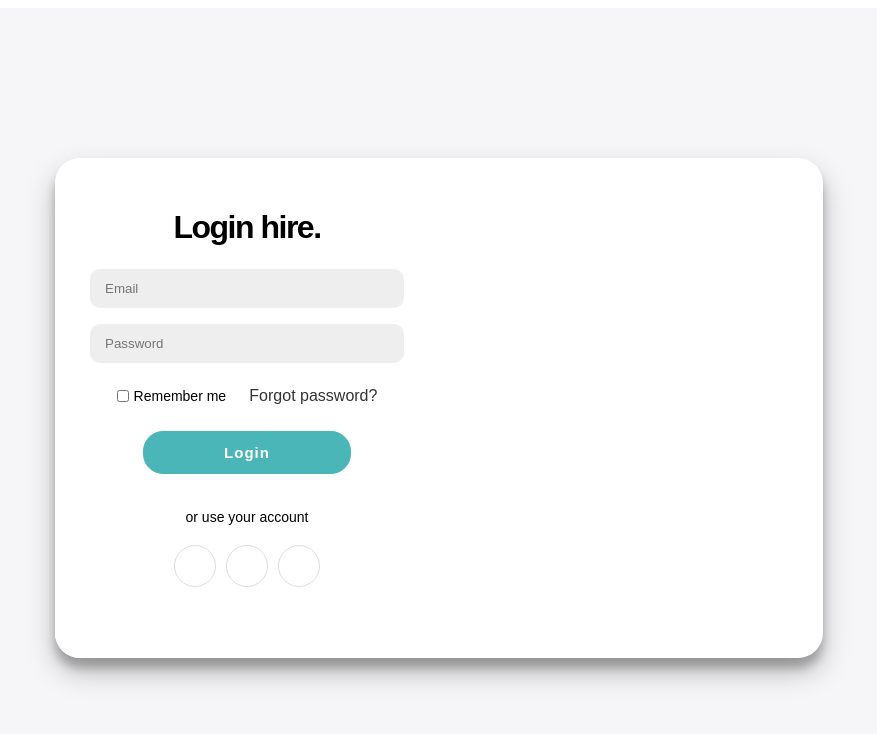
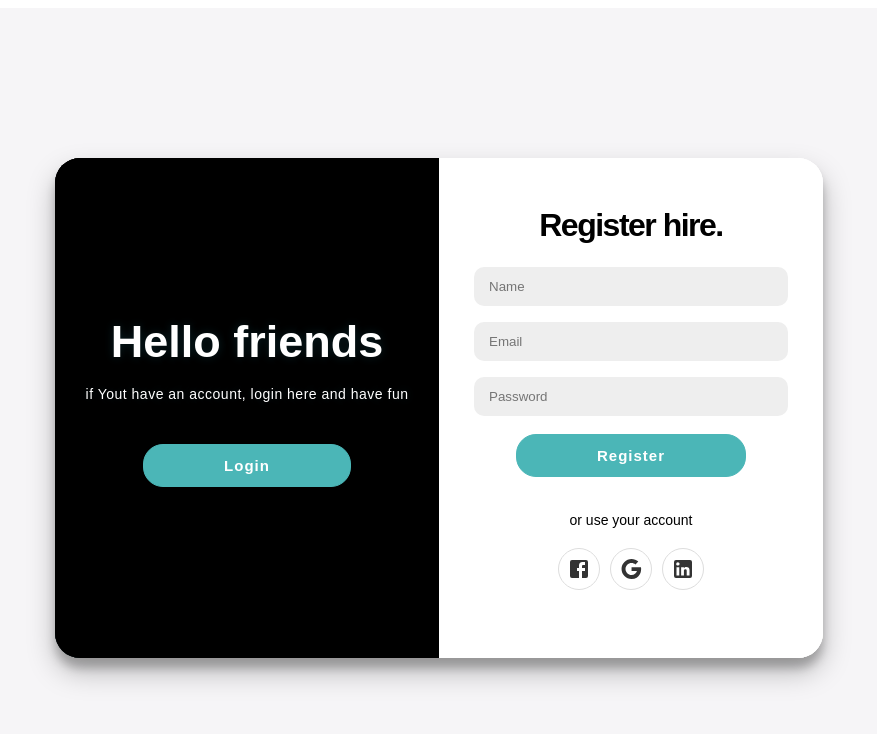
Before and after one commit to GiancarloCabrera/Web-Project, a Next.js app: page /login in a window 1280 px wide. Both pictures are taken after a click on the button "Register". Shown: the top 734 px of the page, without its empty margins (201-1078 px from the left). Built offline with nearby package versions, Linux system fonts and the light colour scheme.

Commit message:
Finishing login

```diff
--- a/components/LoginCard.jsx
+++ b/components/LoginCard.jsx
@@ -4,6 +4,9 @@ import React, { useState } from 'react'
 import { styled } from '@mui/system';
 import { Box } from '@mui/material';
 import Gif from '../assets/login_image.gif';
+import FacebookIcon from '@mui/icons-material/Facebook';
+import GoogleIcon from '@mui/icons-material/Google';
+import LinkedInIcon from '@mui/icons-material/LinkedIn';
 
 const H1 = styled('h1')({
     fontWeight: 700,
@@ -92,7 +95,13 @@ const Button = styled('button')({
     '.ghost': {
         backgroundColor: 'rgba(225, 225, 225, 0.2)',
         border: '2px solid #fff',
-        color: '#fff'
+        color: '#fff',
+        'i': {
+            position: 'absolute',
+            opacity: 0,
+            transition: '0.3s ease-in-out',
+
+        }
         // PENDIENTE POR RESLVER LOS ICONOS
         // button.ghost i {
         //     position: absolute;
@@ -129,7 +138,7 @@ const Form = styled('form')({
     padding: '0 50px',
     height: '100%',
     textAlign: 'center'
-})
+});
 
 const Input = styled('input')({
     backgroundColor: '#eee',
@@ -138,7 +147,7 @@ const Input = styled('input')({
     padding: '12px 15px',
     margin: '8px 0',
     width: '100%'
-})
+});
 
 const Container = styled('div')({
     backgroundColor: '#fff',
@@ -149,10 +158,7 @@ const Container = styled('div')({
     width: '768px',
     maxWidth: '100%',
     minHeight: '500px',
-    // '.right-panel-active': {
-    //     transform: 'translateX(100%)'
-    // }
-})
+});
 
 const FormContainerLogin = styled('div')({
     position: 'absolute',
@@ -162,17 +168,7 @@ const FormContainerLogin = styled('div')({
     left: 0,
     width: '50%',
     zIndex: 2,
-    backgroundColor: 'green',
-    '.right-panel-active': {
-        backgroundColor: 'black',
-        transform: 'translateX(100%)'
-    }
-    // PENDIENTE POR INCLUIR LAS CLASES DERECHA O IZQUIERDA
-    // .container.right-panel-active .login-container {
-        // transform: 'translateX(100%)'
-    // }
-
-})
+});
 
 const FormContainerRegister = styled('div')({
     position: 'absolute',
@@ -183,21 +179,7 @@ const FormContainerRegister = styled('div')({
     width: '50%',
     opacity: 0,
     zIndex: 1,
-    backgroundColor: 'green',
-    '.right-panel-active': {
-        backgroundColor: 'black',
-        transform: 'translateX(100%)',
-        opacity: 1,
-        zIndex: 5,
-        animation: 'show 0.6s'
-    }
-      // .container.right-panel-active .register-container {
-    //     transform: translateX(100%);
-    //     opacity: 1;
-    //     z-index: 5;
-    //     animation: show 0.6s;
-    // }
-})
+});
 
 const OverlayContainer = styled('div')({
     position: 'absolute',
@@ -208,19 +190,9 @@ const OverlayContainer = styled('div')({
     overflow: 'hidden',
     transition: 'transform 0.6s ease-in-out',
     zIndex: 100,
-    '.right-panel-active': {
-        backgroundColor: 'black',
-        transform: 'translateX(-100%)',
-    }
-    // PENDIENTE POR AGREGAR
-    // .container.right-panel-active .overlay-container {
-        // transform: 'translate(-100%)'
-    // }
-
 });
 
 const Overlay = styled('div')({
-    // backgroundColor: 'blue',
     backgroundImage: `url(${Gif}})`,
     backgroundRepeat: 'no-repeat',
     backgroundSize: 'cover',
@@ -241,14 +213,6 @@ const Overlay = styled('div')({
         bottom: 0,
         background: 'linear-gradient(to top, rgba(46, 94, 109, 0.4) 40%, rgba(46, 94, 109, 0))'
     },
-    '.right-panel-active': {
-        backgroundColor: 'black',
-        transform: 'translateX(50%)',
-    }
-    // PENDIENTE POR AGREGAR
-    // .container.right-panel-active .overlay {
-        // transform: 'translateX(50%)'
-    // }
 });
 
 const OverlayPanelLeft = styled('div')({
@@ -257,7 +221,7 @@ const OverlayPanelLeft = styled('div')({
     alignItems: 'center',
     justifyContent: 'center',
     flexDirection: 'column',
-    padding: '0 40px',
+    padding: '0',
     textAlign: 'center',
     top: 0,
     height: '100%',
@@ -265,19 +229,6 @@ const OverlayPanelLeft = styled('div')({
     transform: 'translateX(0)',
     transition: 'transform 0.6s ease-in-out',
     transform: 'translateX(-20%)',
-    '.right-panel-active': {
-        backgroundColor: 'black',
-        transform: 'translateX(0)',
-    }
-    // PENDIENTE POR AGREGAR
-
-    // .container.right-panel-active .overlay-left {
-    //     transform: translateX(0);
-    // }
-
-    // .container.right-panel-active .overlay-right {
-    //     transform: translateX(20%);
-    // }
 });
 
 const OverlayPanelRight = styled('div')({
@@ -286,7 +237,7 @@ const OverlayPanelRight = styled('div')({
     alignItems: 'center',
     justifyContent: 'center',
     flexDirection: 'column',
-    padding: '0 40px',
+    padding: '0',
     textAlign: 'center',
     top: 0,
     height: '100%',
@@ -295,10 +246,6 @@ const OverlayPanelRight = styled('div')({
     transition: 'transform 0.6s ease-in-out',
     right: 0,
     transform: 'translateX(0)',
-    '.right-panel-active': {
-        backgroundColor: 'black',
-        transform: 'translateX(20%)',
-    }
 });
 
 const SocialContainer = styled('div')({
@@ -317,7 +264,6 @@ const SocialContainer = styled('div')({
             border: '1px solid #4bb6b7'
         }
     }
-
 })
 
 export default function LoginCard() {
@@ -326,8 +272,16 @@ export default function LoginCard() {
 
     return (
         <Container>
-        <FormContainerRegister className={!loginRegis ? 'right-panel-active' : null}>
-            <Form action="#">
+            <FormContainerRegister
+                style={ !loginRegis ? {
+                    backgroundColor: 'black',
+                    transform: 'translateX(100%)',
+                    opacity: 1,
+                    zIndex: 5,
+                    animation: 'show 0.6s'
+                }: null}
+            >
+                <Form >
                     <H1>Register hire.</H1>
                     <Input type="text" placeholder="Name"/>
                     <Input type="email" placeholder="Email"/>
@@ -335,15 +289,20 @@ export default function LoginCard() {
                     <Button>Register</Button>
                     <Span>or use your account</Span>
                     <SocialContainer>
-                    <Link href="#" className="social"><i className="lni lni-facebook-fill"></i></Link>
-                    <Link href="#" className="social"><i className="lni lni-google"></i></Link>
-                    <Link href="#" className="social"><i className="lni lni-linkedin-original"></i></Link>
+                        <Link href="#" className="social"><FacebookIcon /></Link>
+                        <Link href="#" className="social"><GoogleIcon /></Link>
+                        <Link href="#" className="social"><LinkedInIcon /></Link>
                     </SocialContainer>
                 </Form>
             </FormContainerRegister>
 
-        <FormContainerLogin className={!loginRegis ? 'right-panel-active' : null}>
-            <Form action="#">
+            <FormContainerLogin
+                style={ !loginRegis ? {
+                    backgroundColor: 'black',
+                    transform: 'translateX(100%)'
+                }: null}
+            >
+                <Form >
                     <H1>Login hire.</H1>
                     <Input type="email" placeholder="Email"/>
                     <Input type="password" placeholder="Password"/>
@@ -359,17 +318,32 @@ export default function LoginCard() {
                     <Button>Login</Button>
                     <Span>or use your account</Span>
                     <SocialContainer>
-                    <Link href="#" className="social"><i className="lni lni-facebook-fill"></i></Link>
-                    <Link href="#" className="social"><i className="lni lni-google"></i></Link>
-                    <Link href="#" className="social"><i className="lni lni-linkedin-original"></i></Link>
+                        <Link href="#" className="social"><FacebookIcon/></Link>
+                        <Link href="#" className="social"><GoogleIcon /></Link>
+                        <Link href="#" className="social"><LinkedInIcon /></Link>
                     </SocialContainer>
                 </Form>
             </FormContainerLogin>
 
-        <OverlayContainer className={!loginRegis ? 'right-panel-active' : null}>
-            <Overlay className={!loginRegis ? 'right-panel-active' : null}>
-                <OverlayPanelLeft className={!loginRegis ? 'right-panel-active' : null}>
-                    <Title>Hello <Span> friends</Span></Title>
+            <OverlayContainer
+                style={ !loginRegis ? {
+                    backgroundColor: 'black',
+                    transform: 'translateX(-100%)',
+                }: null}
+            >
+                <Overlay
+                    style={ !loginRegis ? {
+                        backgroundColor: 'black',
+                        transform: 'translateX(50%)',
+                    }: null}
+                >
+                    <OverlayPanelLeft
+                        style={ !loginRegis ? {
+                            backgroundColor: 'black',
+                            transform: 'translateX(0)',
+                        }: null}
+                    >
+                        <Title>Hello friends</Title>
                         <Paragraph>if Yout have an account, login here and have fun</Paragraph>
                         <Button
                             className="ghost"
@@ -380,9 +354,14 @@ export default function LoginCard() {
                             <i className="lni lni-arrow-left login"></i>
                         </Button>
                     </OverlayPanelLeft>
-                <OverlayPanelRight className={!loginRegis ? 'right-panel-active' : null}>
-                    <Title>Start your <Span> journy now</Span></Title>
-                    <Paragraph>if you dont have an account yet, join us and start your journey. jnnonoini</Paragraph>
+                    <OverlayPanelRight
+                        style={ !loginRegis ? {
+                            backgroundColor: 'black',
+                            transform: 'translateX(20%)',
+                        }: null}
+                    >
+                        <Title>Start your journey now</Title>
+                        <Paragraph>if you dont have an account yet, join us and start your journey.</Paragraph>
                         <Button
                             className="ghost"
                             id="register"
```
Lines whose indentation alone changed are shown as unchanged.
